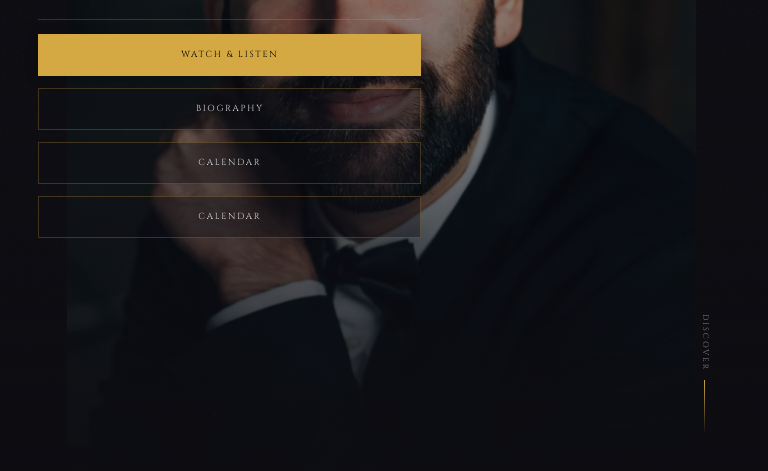
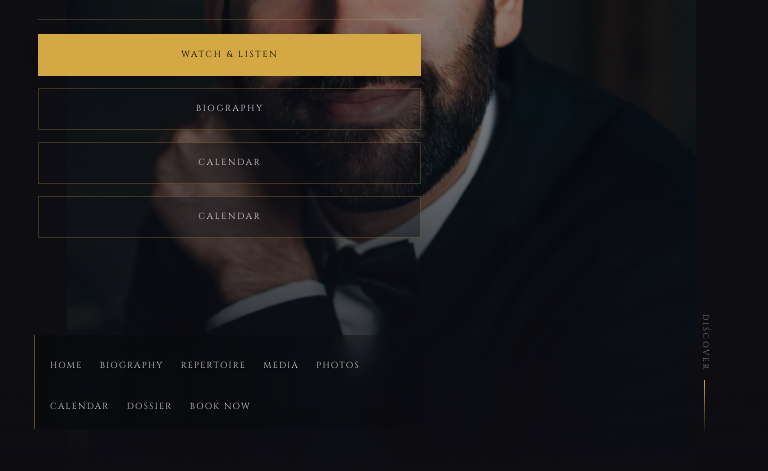
Before and after one commit to rolandoguy/rolandoguy.com, a website: page index.html in a window 768 px wide. Shown: the part 329-800 px from the top of the page. Drawn offline with nearby package versions, Linux system fonts and the light colour scheme; no server answers.

Commit message:
fix iPad hero vertical menu

```diff
--- a/v1-assets/css/v1-main.css
+++ b/v1-assets/css/v1-main.css
@@ -1978,6 +1978,38 @@ textarea.adm-input{resize:vertical;min-height:80px}
   .adm-wrap{width:96vw}
   .adm-tabs{flex-wrap:wrap}
   .adm-grid{grid-template-columns:1fr}
+}
+
+@media (min-width:700px) and (max-width:1100px) and (orientation:portrait){
+  body[data-mp-page="index"] nav .nav-links{
+    position:fixed;
+    left:max(34px,env(safe-area-inset-left));
+    bottom:max(42px,env(safe-area-inset-bottom));
+    z-index:210;
+    display:flex;
+    width:min(390px,calc(100vw - 68px));
+    flex-wrap:wrap;
+    justify-content:flex-start;
+    align-items:center;
+    gap:12px 17px;
+    margin:0;
+    padding:13px 15px 11px;
+    border-left:1px solid rgba(212,168,67,.42);
+    background:linear-gradient(90deg,rgba(7,10,13,.72),rgba(7,10,13,.34) 72%,rgba(7,10,13,0));
+    -webkit-backdrop-filter:blur(10px);
+    backdrop-filter:blur(10px);
+    pointer-events:auto;
+  }
+  body[data-mp-page="index"] nav .nav-links a{
+    font-size:.55rem;
+    letter-spacing:.15em;
+    color:rgba(245,242,236,.86);
+    text-shadow:0 1px 2px rgba(0,0,0,.7);
+    padding-bottom:4px;
+  }
+  body[data-mp-page="index"] nav .hamburger{
+    display:none;
+  }
 }
 
 @media(max-width:768px){
```
